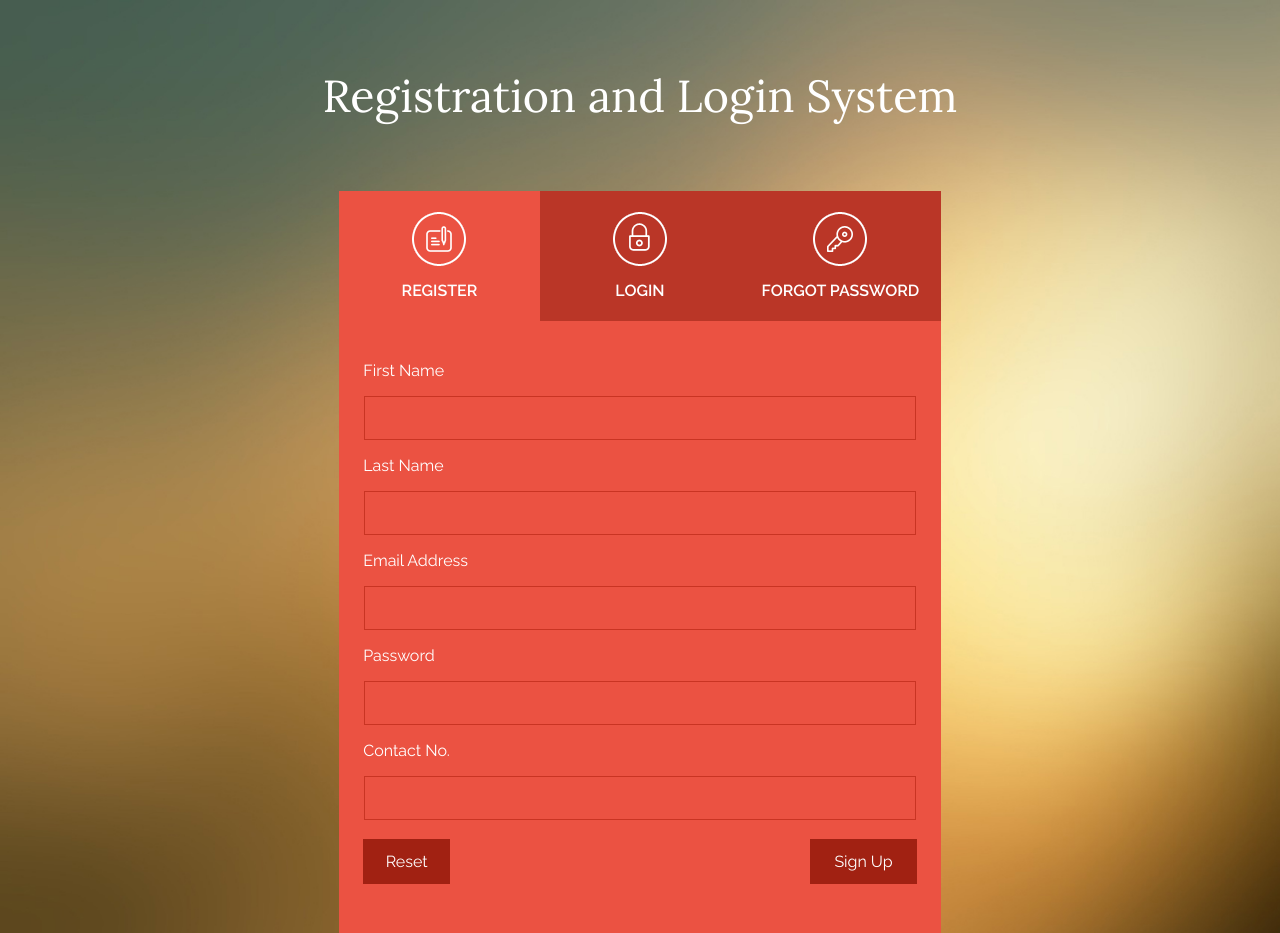
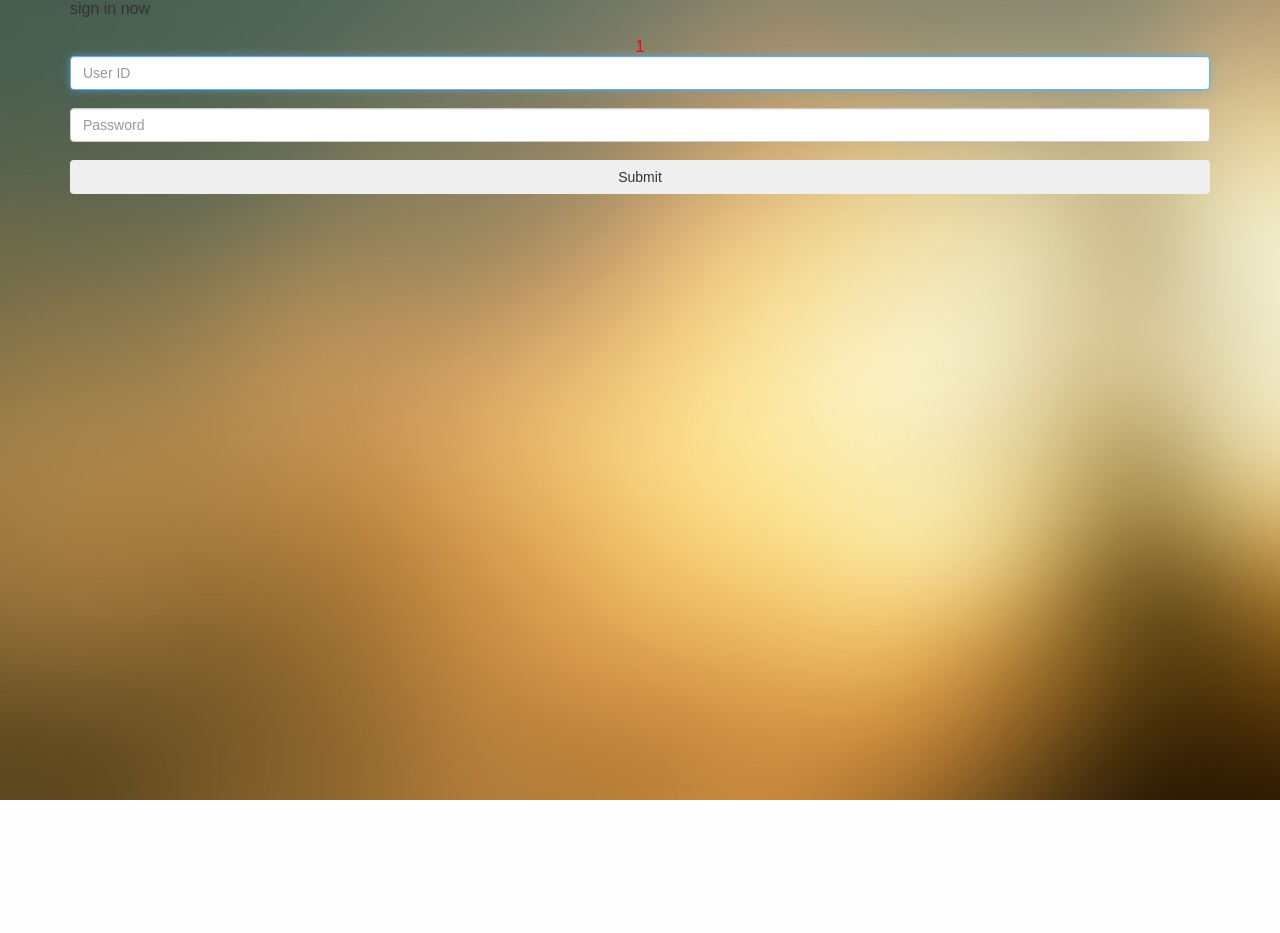
Before and after one commit to harshak07/Visitor_Management_System, a PHP site: page / in a window 1280 px wide. After the commit the page ends 800 px from the top, so only its background shows below. Run offline with PHP 8.4, Linux system fonts and the light colour scheme; a user stored in the database is signed in; some libraries are stand-ins or nearby versions.

Commit message:
Add files via upload

```diff
--- a/index.php
+++ b/index.php
@@ -1,192 +1,76 @@
-<?php session_start();
-require_once('dbconnection.php');
-
-//Code for Registration
-if(isset($_POST['signup']))
-{
-	$fname=$_POST['fname'];
-	$lname=$_POST['lname'];
-	$email=$_POST['email'];
-	$password=$_POST['password'];
-	$contact=$_POST['contact'];
-	$enc_password=$password;
-$sql=mysqli_query($con,"select id from users where email='$email'");
-$row=mysqli_num_rows($sql);
-if($row>0)
-{
-	echo "<script>alert('Email id already exist with another account. Please try with other email id');</script>";
-} else{
-	$msg=mysqli_query($con,"insert into users(fname,lname,email,password,contactno) values('$fname','$lname','$email','$enc_password','$contact')");
-
-if($msg)
-{
-	echo "<script>alert('Register successfully');</script>";
-}
-}
-}
-
-// Code for login
+<?php
+session_start();
+error_reporting(0);
+include("dbconnection.php");
 if(isset($_POST['login']))
 {
-$password=$_POST['password'];
-$dec_password=$password;
-$useremail=$_POST['uemail'];
-$ret= mysqli_query($con,"SELECT * FROM users WHERE email='$useremail' and password='$dec_password'");
+  $adminusername=$_POST['username'];
+  $pass=md5($_POST['password']);
+$ret=mysqli_query($con,"SELECT * FROM admin WHERE username='$adminusername' and password='$pass'");
 $num=mysqli_fetch_array($ret);
 if($num>0)
 {
-$extra="welcome.php";
-$_SESSION['login']=$_POST['uemail'];
+$extra="manage-users.php";
+$_SESSION['login']=$_POST['username'];
 $_SESSION['id']=$num['id'];
-$_SESSION['name']=$num['fname'];
-$host=$_SERVER['HTTP_HOST'];
-$uri=rtrim(dirname($_SERVER['PHP_SELF']),'/\\');
-header("location:http://$host$uri/$extra");
+echo "<script>window.location.href='".$extra."'</script>";
 exit();
 }
 else
 {
-echo "<script>alert('Invalid username or password');</script>";
+$_SESSION['action1']="*Invalid username or password";
 $extra="index.php";
-$host  = $_SERVER['HTTP_HOST'];
-$uri  = rtrim(dirname($_SERVER['PHP_SELF']),'/\\');
-//header("location:http://$host$uri/$extra");
+echo "<script>window.location.href='".$extra."'</script>";
 exit();
 }
 }
 
-//Code for Forgot Password
+?>
 
-if(isset($_POST['send']))
-{
-$femail=$_POST['femail'];
 
-$row1=mysqli_query($con,"select email,password from users where email='$femail'");
-$row2=mysqli_fetch_array($row1);
-if($row2>0)
-{
-$email = $row2['email'];
-$subject = "Information about your password";
-$password=$row2['password'];
-$message = "Your password is ".$password;
-mail($email, $subject, $message, "From: $email");
-echo  "<script>alert('Your Password has been sent Successfully');</script>";
-}
-else
-{
-echo "<script>alert('Email not register with us');</script>";
-}
-}
+<!DOCTYPE html>
+<html lang="en">
+  <head>
+    <meta charset="utf-8">
+    <meta name="viewport" content="width=device-width, initial-scale=1.0">
+    <meta name="description" content="">
+    <meta name="author" content="Dashboard">
+    <meta name="keyword" content="Dashboard, Bootstrap, Admin, Template, Theme, Responsive, Fluid, Retina">
 
-?>
-<!DOCTYPE html>
-<html>
-<head>
-<title>Login System</title>
-<link href="css/style.css" rel='stylesheet' type='text/css' />
-<meta name="viewport" content="width=device-width, initial-scale=1">
-<meta http-equiv="Content-Type" content="text/html; charset=utf-8" />
-<meta name="keywords" content="Elegent Tab Forms,Login Forms,Sign up Forms,Registration Forms,News latter Forms,Elements"./>
-<script type="application/x-javascript"> addEventListener("load", function() { setTimeout(hideURLbar, 0); }, false); function hideURLbar(){ window.scrollTo(0,1); } </script>
-</script>
-<script src="js/jquery.min.js"></script>
-<script src="js/easyResponsiveTabs.js" type="text/javascript"></script>
-				<script type="text/javascript">
-					$(document).ready(function () {
-						$('#horizontalTab').easyResponsiveTabs({
-							type: 'default',
-							width: 'auto',
-							fit: true
-						});
-					});
-				   </script>
-<link href='http://fonts.googleapis.com/css?family=Source+Sans+Pro:200,400,600,700,200italic,300italic,400italic,600italic|Lora:400,700,400italic,700italic|Raleway:400,500,300,600,700,200,100' rel='stylesheet' type='text/css'>
+    <title>Admin | Login</title>
+    <link href="assets/css/bootstrap.css" rel="stylesheet">
+    <link href="assets/font-awesome/css/font-awesome.css" rel="stylesheet" />
+    <link href="assets/css/style.css" rel="stylesheet">
+    <link href="assets/css/style-responsive.css" rel="stylesheet">
   </head>
+
   <body>
-<div class="main">
-		<h1>Registration and Login System</h1>
-	 <div class="sap_tabs">
-			<div id="horizontalTab" style="display: block; width: 100%; margin: 0px;">
-			  <ul class="resp-tabs-list">
-			  	  <li class="resp-tab-item" aria-controls="tab_item-0" role="tab"><div class="top-img"><img src="images/top-note.png" alt=""/></div><span>Register</span>
+	  <div id="login-page">
+	  	<div class="container">
 
-				</li>
-				  <li class="resp-tab-item" aria-controls="tab_item-1" role="tab"><div class="top-img"><img src="images/top-lock.png" alt=""/></div><span>Login</span></li>
-				  <li class="resp-tab-item lost" aria-controls="tab_item-2" role="tab"><div class="top-img"><img src="images/top-key.png" alt=""/></div><span>Forgot Password</span></li>
-				  <div class="clear"></div>
-			  </ul>
 
-			<div class="resp-tabs-container">
-					<div class="tab-1 resp-tab-content" aria-labelledby="tab_item-0">
-					<div class="facts">
+		      <form class="form-login" action="" method="post">
+		        <h2 class="form-login-heading">sign in now</h2>
+                  <p style="color:#F00; padding-top:20px;" align="center">
+                    <?php echo $_SESSION['action1'];?><?php echo $_SESSION['action1']="";?></p>
+		        <div class="login-wrap">
+		            <input type="text" name="username" class="form-control" placeholder="User ID" autofocus>
+		            <br>
+		            <input type="password" name="password" class="form-control" placeholder="Password"><br >
+		            <input  name="login" class="btn btn-theme btn-block" type="submit">
 
-						<div class="register">
-							<form name="registration" method="post" action="" enctype="multipart/form-data">
-								<p>First Name </p>
-								<input type="text" class="text" value=""  name="fname" required >
-								<p>Last Name </p>
-								<input type="text" class="text" value="" name="lname"  required >
-								<p>Email Address </p>
-								<input type="text" class="text" value="" name="email"  >
-								<p>Password </p>
-								<input type="password" value="" name="password" required>
-										<p>Contact No. </p>
-								<input type="text" value="" name="contact"  required>
-								<div class="sign-up">
-									<input type="reset" value="Reset">
-									<input type="submit" name="signup"  value="Sign Up" >
-									<div class="clear"> </div>
 		        </div>
 		      </form>
 
 	  	</div>
 	  </div>
-				</div>
-			 <div class="tab-2 resp-tab-content" aria-labelledby="tab_item-1">
-					 	<div class="facts">
-							 <div class="login">
-							<div class="buttons">
+    <script src="assets/js/jquery.js"></script>
+    <script src="assets/js/bootstrap.min.js"></script>
+    <script type="text/javascript" src="assets/js/jquery.backstretch.min.js"></script>
+    <script>
+        $.backstretch("assets/img/login-bg.jpg", {speed: 500});
+    </script>
 
-
-							</div>
-							<form name="login" action="" method="post">
-								<input type="text" class="text" name="uemail" value="" placeholder="Enter your registered email"  ><a href="#" class=" icon email"></a>
-
-								<input type="password" value="" name="password" placeholder="Enter valid password"><a href="#" class=" icon lock"></a>
-
-								<div class="p-container">
-
-									<div class="submit two">
-									<input type="submit" name="login" value="LOG IN" >
-									</div>
-									<div class="clear"> </div>
-								</div>
-
-							</form>
-					</div>
-				</div>
-			</div>
-				 <div class="tab-2 resp-tab-content" aria-labelledby="tab_item-1">
-					 	<div class="facts">
-							 <div class="login">
-							<div class="buttons">
-
-
-							</div>
-							<form name="login" action="" method="post">
-								<input type="text" class="text" name="femail" value="" placeholder="Enter your registered email" required  ><a href="#" class=" icon email"></a>
-
-										<div class="submit three">
-											<input type="submit" name="send" onClick="myFunction()" value="Send Email" >
-										</div>
-									</form>
-									</div>
-				         	</div>
-				        </div>
-				     </div>
-		        </div>
-	        </div>
-	     </div>
 
   </body>
 </html>
```
Lines whose indentation alone changed are shown as unchanged.
